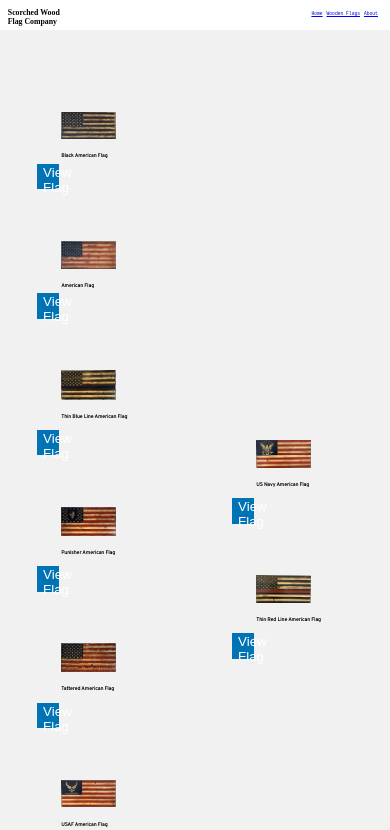
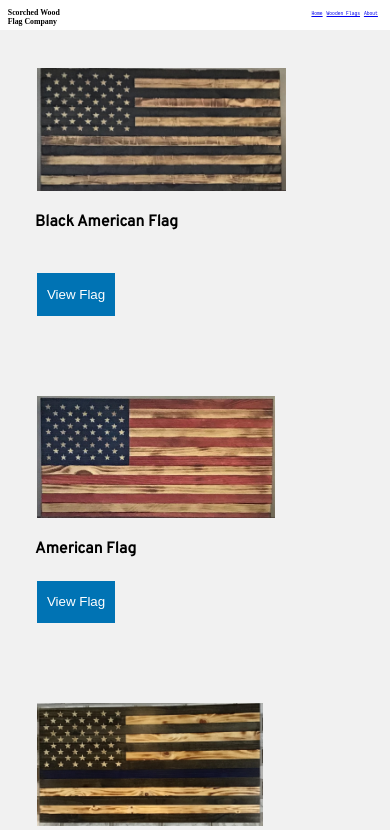
Before and after one commit to TravisExline/flag-company-site, a React (Create React App) app: page /flags in a window 390 px wide. Shown: the top 830 px of the page. Built offline with nearby package versions, Linux system fonts and the light colour scheme; no server answers; a web font is replaced by a local one.

Commit message:
mobile responsive

```diff
--- a/src/style/FlagCard.css
+++ b/src/style/FlagCard.css
@@ -7,12 +7,11 @@
 }
 
 .flag-page-photos {
-    margin-top: 45px;
-    margin-right: 30px;
-    margin-bottom: 10px;
-    margin-left: 30px;
+    margin-top: 4.5vh;
+    margin-bottom: 1vh;
+    margin-left: 1.5vw;
     background-size: cover;
-    max-height: 150px;
+    max-height: 14.5vh;
     height: auto;
     max-width: 70%;
 }
@@ -38,3 +37,22 @@
     background-color: #018DDC;
     border: none;
 }
+
+@media screen and (max-width: 600px) {
+    .flag-page-photos {
+        max-width: 100vw;
+    }
+
+    .view-flag-btn {
+        height: 5vh;
+        width: 20vw;
+        margin-top: -5vh;
+        margin-bottom: 5vh;
+    }
+
+    .flag-name {
+        font-size: 4vw;
+        margin-left: 1vw;
+    }
+
+}
--- a/src/style/FlagsPage.css
+++ b/src/style/FlagsPage.css
@@ -8,3 +8,9 @@
     height: 1000px;
     background-color: #F1F1F1;
 }
+
+@media screen and (max-width: 600px) {
+    .all-flags-holder {
+        height: auto;
+    }
+}
```
